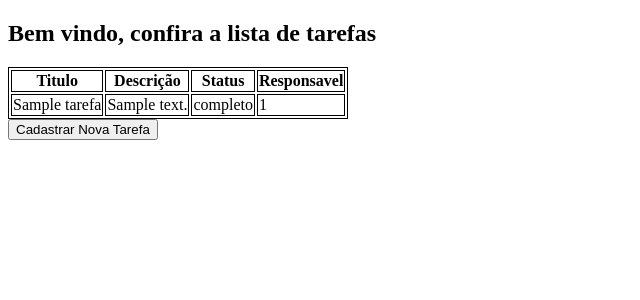
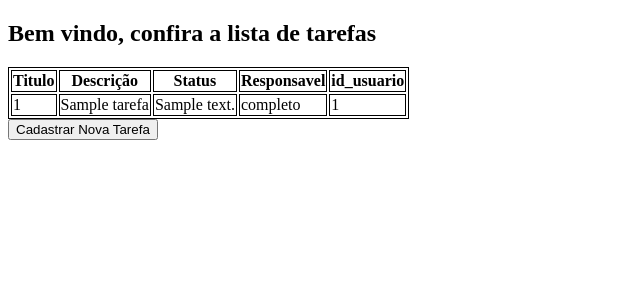
Before and after one commit to JoaoPedro-SA/Api-Flask-Simple, a Flask app: template view/templates/index.html in a window 1280 px wide. Shown: the top 300 px of the page, without its empty margins (0-640 px from the left). Run offline with Flask 3, Linux system fonts and the light colour scheme; the template is opened without the code that fills it: most values are stand-ins (such as "Sample title", 1, 10 or a date in 2020).

Commit message:
alteração index

```diff
--- /dev/null
+++ b/requirements.txt
@@ -0,0 +1,4 @@
+Flask
+# Se usar SQLite puro, não precisa instalar nada extra, pois já vem com Python.
+# Caso use Flask-SQLAlchemy:
+# Flask-SQLAlchemy
--- a/view/templates/index.html
+++ b/view/templates/index.html
@@ -1,11 +1,13 @@
 <!DOCTYPE html>
 <html>
   <head>
-        <meta charset="UTF-8">
+    <meta charset="UTF-8" />
     <title>Lista de Tarefas</title>
 
     <style>
-            table,th,td {
+      table,
+      th,
+      td {
         border: 1px solid black;
       }
     </style>
@@ -18,10 +20,12 @@
         <th>Descrição</th>
         <th>Status</th>
         <th>Responsavel</th>
+        <th>id_usuario</th>
       </tr>
       <tbody>
         {% for tarefa in tasks %}
         <tr>
+          <td>{{ tarefa.id }}</td>
           <td>{{ tarefa.title }}</td>
           <td>{{ tarefa.description }}</td>
           <td>{{ tarefa.status }}</td>
@@ -29,11 +33,11 @@
         </tr>
         {% endfor %}
       </tbody>
-
     </table>
 
-    <button type="button" onclick="window.location.href='contact'">Cadastrar Nova Tarefa </button>
+    <button type="button" onclick="window.location.href='contact'">
+      Cadastrar Nova Tarefa
+    </button>
   </body>
-<footer>
-</footer>
+  <footer></footer>
 </html>
```
Also changed, not shown: meubanco.db. Lines whose indentation alone changed are shown as unchanged.
